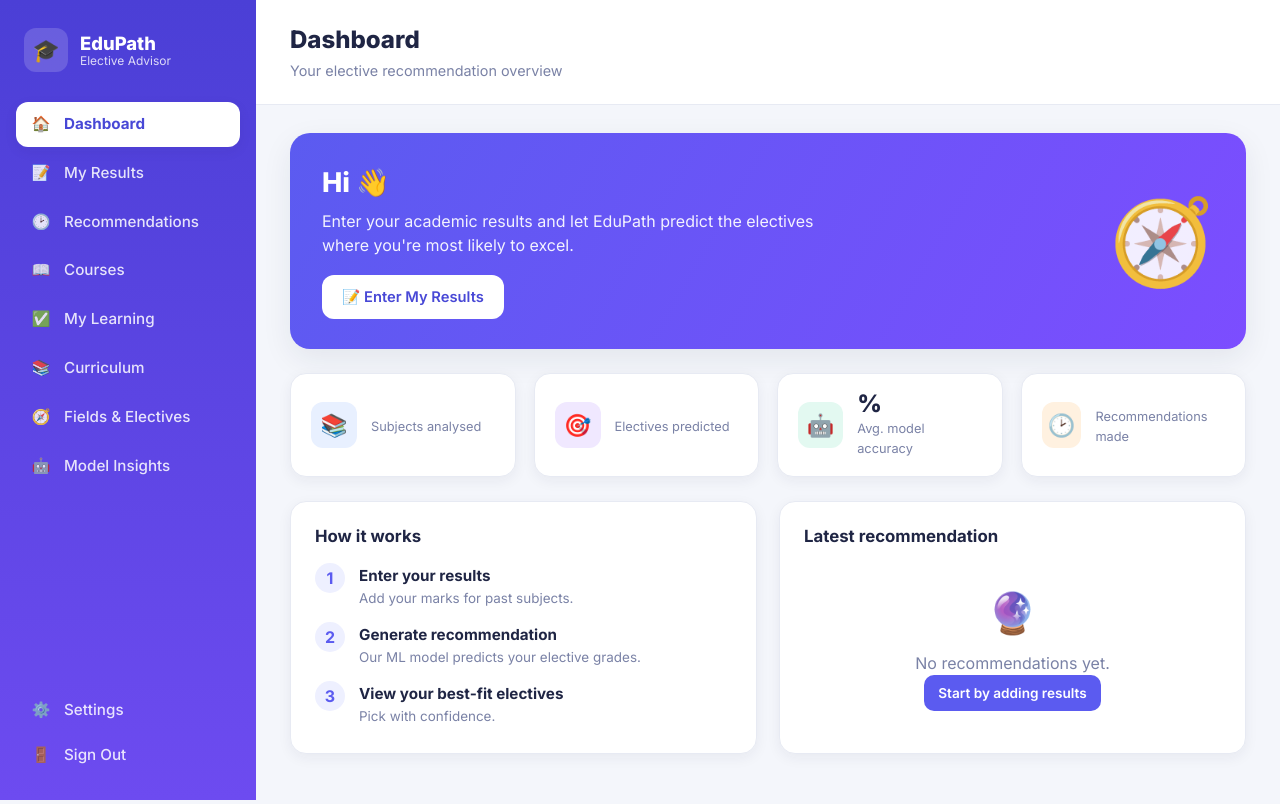
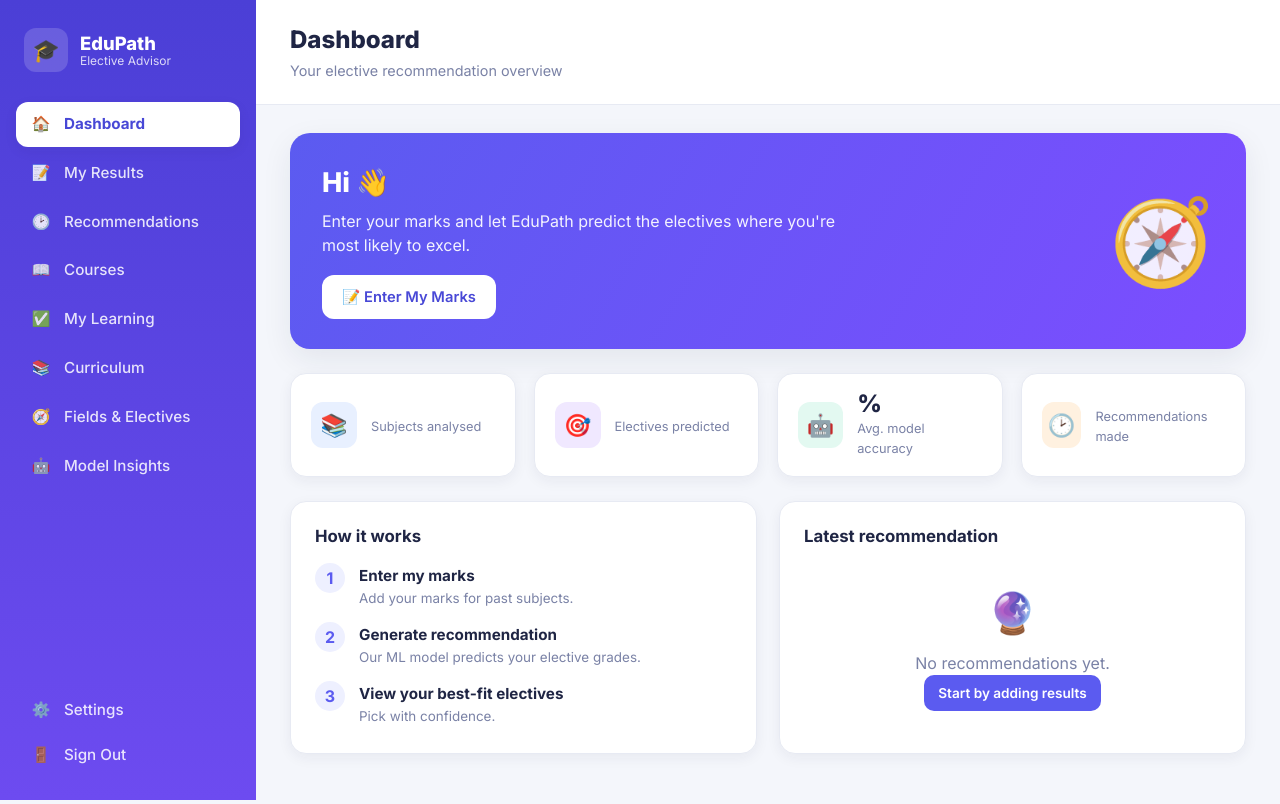
Before and after one commit to NarinderKaur00/course-field-recommendation, a Flask app: template portal/templates/dashboard.html in a window 1280 px wide. Run offline with Flask 3, Linux system fonts and the light colour scheme; the template is opened without the code that fills it, so the values that code supplies are empty; some libraries are stand-ins or nearby versions.

Commit message:
UI: rename 'Enter My Results' to 'Enter My Marks'; remove admin password hint from login page

```diff
--- a/portal/templates/admin_login.html
+++ b/portal/templates/admin_login.html
@@ -40,7 +40,6 @@
         </label>
         <button class="btn btn-primary btn-block" type="submit">Sign In</button>
       </form>
-      <p class="auth-switch muted small">Demo login — user <strong>admin</strong> / pass <strong>admin123</strong></p>
       <p class="auth-switch"><a href="{{ url_for('login') }}">← Student sign in</a></p>
     </div>
   </div>
--- a/portal/templates/dashboard.html
+++ b/portal/templates/dashboard.html
@@ -9,7 +9,7 @@
 <div class="hero-card">
   <div class="hero-card-text">
     <h2>Hi {{ user['name'].split()[0] }} 👋</h2>
-    <p>Enter your academic results and let EduPath predict the electives where you're most likely to excel.</p>
+    <p>Enter your marks and let EduPath predict the electives where you're most likely to excel.</p>
     <div class="hero-actions">
       {% if has_results %}
         <form method="post" action="{{ url_for('recommend') }}" style="display:inline">
@@ -18,7 +18,7 @@
         </form>
         <a href="{{ url_for('results') }}" class="btn btn-ghost">Edit My Results</a>
       {% else %}
-        <a href="{{ url_for('results') }}" class="btn btn-light">📝 Enter My Results</a>
+        <a href="{{ url_for('results') }}" class="btn btn-light">📝 Enter My Marks</a>
       {% endif %}
     </div>
   </div>
@@ -51,7 +51,7 @@
     <ol class="steps">
       <li class="{{ 'done' if has_results }}">
         <span class="step-dot">1</span>
-        <div><strong>Enter your results</strong><p>Add your marks for past subjects.</p></div>
+        <div><strong>Enter my marks</strong><p>Add your marks for past subjects.</p></div>
       </li>
       <li class="{{ 'done' if rec_count>0 }}">
         <span class="step-dot">2</span>
```
